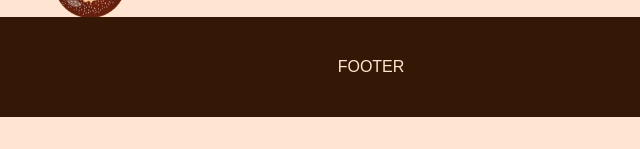
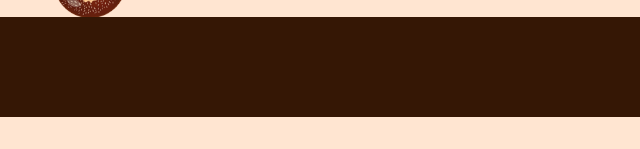
Before and after one commit to PSchnur/Projet-1-Memory, a website built with Parcel: page rank.html in a window 1280 px wide. Shown: the part 651-800 px from the top of the page, 269-909 px from the left. Built offline with nearby package versions, Linux system fonts and the light colour scheme.

Commit message:
Update rank.html

```diff
--- a/rank.html
+++ b/rank.html
@@ -49,7 +49,7 @@
     <script src="scriptrank.js"></script>
 
     <footer>
-      <p>FOOTER</p>
+
     </footer>
   </body>
 </html>
```
